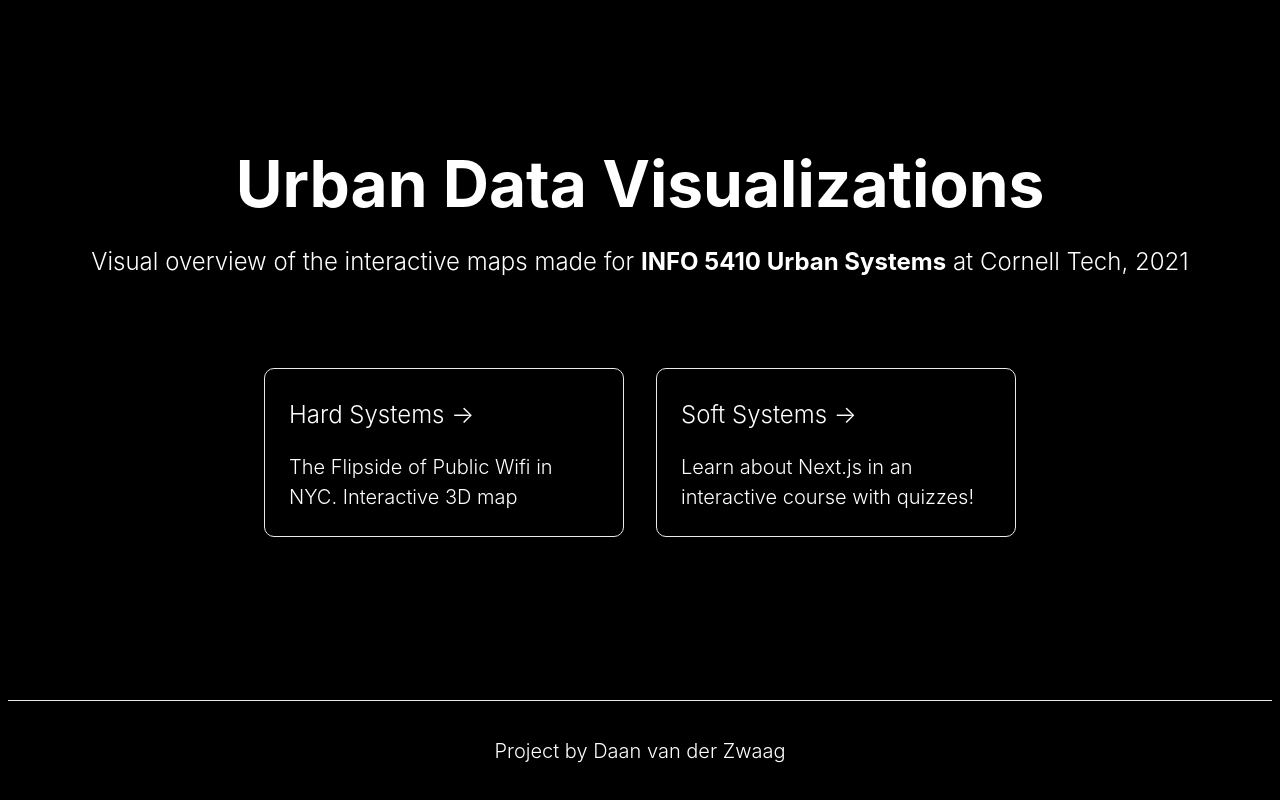
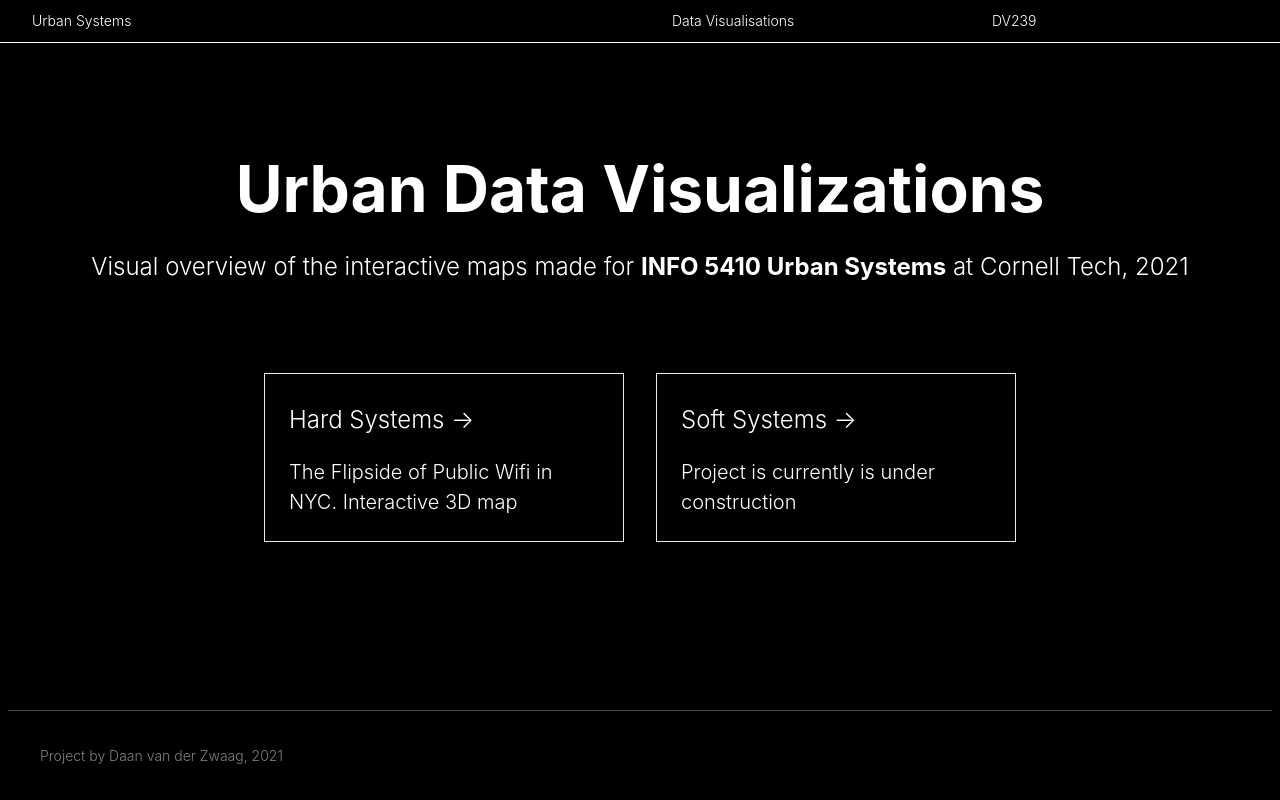
Before and after one commit to danoszz/cornell-info5410-urban-systems_dv239, a Next.js app: page / in a window 1280 px wide. Built offline with nearby package versions, Linux system fonts and the light colour scheme.

Commit message:
feat: add header & footer to index

```diff
--- a/components/Footer.js
+++ b/components/Footer.js
@@ -1,7 +1,7 @@
 import React from "react"
 import styles from "../styles/Footer.module.scss"
 
-const Footer = () => {
+const Footer = ({ showlinks }) => {
   return (
     <footer className={styles.footer}>
       <a
@@ -11,11 +11,13 @@
       >
         Project by Daan van der Zwaag, 2021
       </a>
+      {showlinks && (
         <div>
           <a
             href="https://www.loom.com/share/a1711a6461d34537ac8b4cc08175edb5"
             target="_blank"
             rel="noopener noreferrer"
+            className={styles.videoUrl}
           >
             View video on Loom<span>↗</span>
           </a>
@@ -27,6 +29,7 @@
             View code on Github <span>↗</span>
           </a>
         </div>
+      )}
     </footer>
   )
 }
--- a/pages/hard-systems.js
+++ b/pages/hard-systems.js
@@ -260,7 +260,7 @@
         </section>
       </main>
 
-      <Footer />
+      <Footer showlinks />
     </div>
   )
 }
--- a/pages/index.js
+++ b/pages/index.js
@@ -1,4 +1,6 @@
 import Head from "next/head"
+import Footer from "../components/Footer"
+import Header from "../components/Header"
 
 export default function Home() {
   return (
@@ -7,7 +9,11 @@
         <title>Urban Data Visualizations</title>
         <link rel="icon" href="/favicon.ico" />
       </Head>
-
+      <Header
+        title="Urban Systems"
+        subtitle="Data Visualisations"
+        meta="DV239"
+      />
       <main>
         <h1 className="title">Urban Data Visualizations</h1>
 
@@ -22,22 +28,14 @@
             <p>The Flipside of Public Wifi in NYC. Interactive 3D map</p>
           </a>
 
-          <a href="https://nextjs.org/learn" className="card">
+          <a href="#" className="card">
             <h3>Soft Systems &rarr;</h3>
-            <p>Learn about Next.js in an interactive course with quizzes!</p>
+            <p>Project is currently is under construction</p>
           </a>
         </div>
       </main>
 
-      <footer>
-        <a
-          href="https://daanvanderzwaag.com"
-          target="_blank"
-          rel="noopener noreferrer"
-        >
-          Project by Daan van der Zwaag
-        </a>
-      </footer>
+      <Footer />
 
       <style jsx>{`
         .container {
@@ -136,15 +134,15 @@
           color: inherit;
           text-decoration: none;
           border: 1px solid #eaeaea;
-          border-radius: 10px;
+          border-radius: 0;
           transition: color 0.15s ease, border-color 0.15s ease;
         }
 
         .card:hover,
         .card:focus,
         .card:active {
-          color: #0070f3;
-          border-color: #0070f3;
+          color: #40ff00;
+          border-color: #40ff00;
         }
 
         .card h3 {
--- a/styles/Footer.module.scss
+++ b/styles/Footer.module.scss
@@ -3,7 +3,7 @@
 .footer {
   padding: calc(var(--magicNumber) / 2);
   border-top: 1px solid #494949;
-
+  width: 100%;
   @include grid();
 
   a {
@@ -11,7 +11,7 @@
   }
 
   a:nth-child(1) {
-    opacity: 0.2;
+    opacity: 0.5;
     &:hover {
       opacity: 1;
       color: white;
@@ -25,3 +25,12 @@
     @include grid();
   }
 }
+
+.links {
+  a:nth-child(1) {
+    color: var(--green);
+    &:hover {
+      opacity: 0.5;
+    }
+  }
+}
```
Lines whose indentation alone changed are shown as unchanged.
